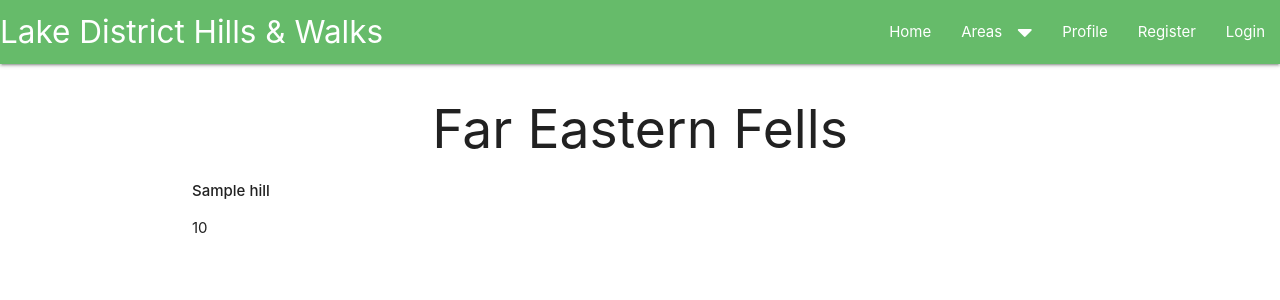
After one commit to mattb0101/lakes_walks, a Flask app: page /area in a window 1280 px wide. The commit adds this page. Shown: the top 300 px of the page. Run offline with Flask 2, Linux system fonts and the light colour scheme; a database or web service that is not in the repository returns one stand-in record (values such as "Sample title"); some libraries are stand-ins or nearby versions.

Commit message:
Added first area page for Far eastern fells that bring list of mountains back from Mongo

```diff
--- a/app.py
+++ b/app.py
@@ -18,8 +18,13 @@ mongo = PyMongo(app)
 
 @app.route("/")
 def index():
+    return render_template("index.html")
+
+
+@app.route("/area")
+def area():
     hills = list(mongo.db.hills.find())
-    return render_template("index.html", hills=hills)
+    return render_template("areas.html", hills=hills)
 
 
 if __name__ == "__main__":
--- /dev/null
+++ b/templates/areas.html
@@ -0,0 +1,9 @@
+{% extends "base.html" %}
+
+    {% block content %}
+        <h2 class="s12 center-align">Far Eastern Fells</h2>
+		{% for hill in hills %}
+		<strong>{{hill.name }}</strong>
+		<p>{{ hill.height }}</p>
+		{% endfor %}
+    {% endblock %}
--- a/templates/base.html
+++ b/templates/base.html
@@ -14,7 +14,7 @@
 <body>
     <!-- Dropdown menu for areas -->
 	<ul id="dropdown1" class="dropdown-content">
-		<li><a href="#!">Far Eastern Fells</a></li>
+		<li><a href="{{ url_for('area') }}">Far Eastern Fells</a></li>
         <li class="divider"></li>
 		<li><a href="#!">Eastern Fells</a></li>
 		<li class="divider"></li>
@@ -22,11 +22,11 @@
 	</ul>
 	<nav>
 		<div class="nav-wrapper green lighten-1">
-			<a href="#!" class="brand-logo">Lake District Hills & Walks</a>
+			<a href="{{ url_for('index') }}" class="brand-logo">Lake District Hills & Walks</a>
 			<a href="#" data-target="mobile-demo" class="sidenav-trigger"><i class="fas fa-bars"></i></a>
 			<ul class="right hide-on-med-and-down">
-				<li><a href="#">Home</a></li>
-				<li><a  class="dropdown-trigger" href="#" data-target="dropdown1">Areas<i class="fas fa-caret-down right"></i></a></li>
+				<li><a href="{{ url_for('index') }}">Home</a></li>
+				<li><a  class="dropdown-trigger" href="#!" data-target="dropdown1">Areas<i class="fas fa-caret-down right"></i></a></li>
 				<li><a href="#">Profile</a></li>
 				<li><a href="#">Register</a></li>
 				<li><a href="#">Login</a></li>
@@ -36,7 +36,7 @@
 
 	<ul class="sidenav" id="mobile-demo">
 		<li><a href="#">Home</a></li>
-		<li><a href="#">Areas</a></li>
+		<li><a class="dropdown-trigger" href="#!" data-target="dropdown1">Areas<i class="fas fa-caret-down right"></i></a></li>
 		<li><a href="#">Profile</a></li>
 		<li><a href="#">Register</a></li>
 		<li><a href="#">Login</a></li>
--- a/templates/index.html
+++ b/templates/index.html
@@ -2,8 +2,5 @@
 
     {% block content %}
         <h2 class="s12 center-align">Hello World!</h2>
-		{% for hill in hills %}
-		<strong>{{hill.name }}</strong>
-		<p>{{ hill.height }}</p>
-		{% endfor %}
+            <p>this is the home page</p>
     {% endblock %}
```
